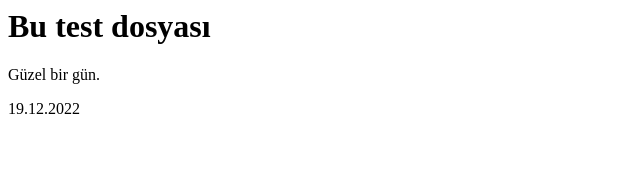
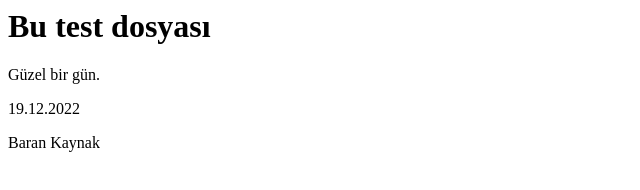
Before and after one commit to barankaynak/bsm2022test, a plain HTML site: page index.html in a window 1280 px wide. Shown: the whole page, without its empty margins (0-640 px from the left). Drawn offline with Linux system fonts and the light colour scheme.

Commit message:
Ad soyad

```diff
--- a/index.html
+++ b/index.html
@@ -5,5 +5,6 @@
 <h1>Bu test dosyası</h1>
 <p>Güzel bir gün.</p>
 <p>19.12.2022</p>
+<p>Baran Kaynak</p>
 </body>
 </html>
```
